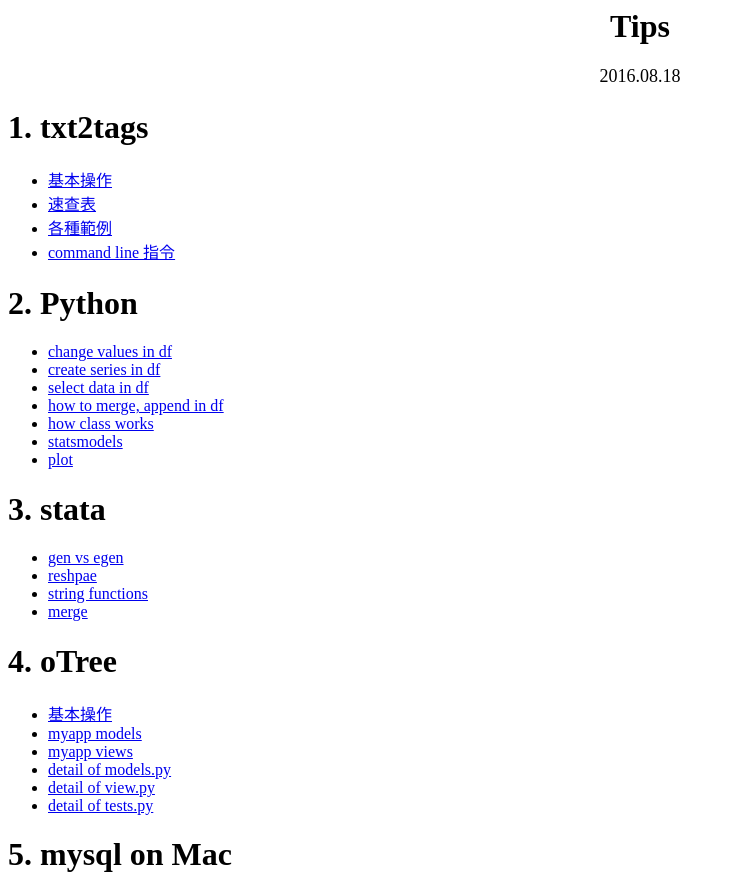
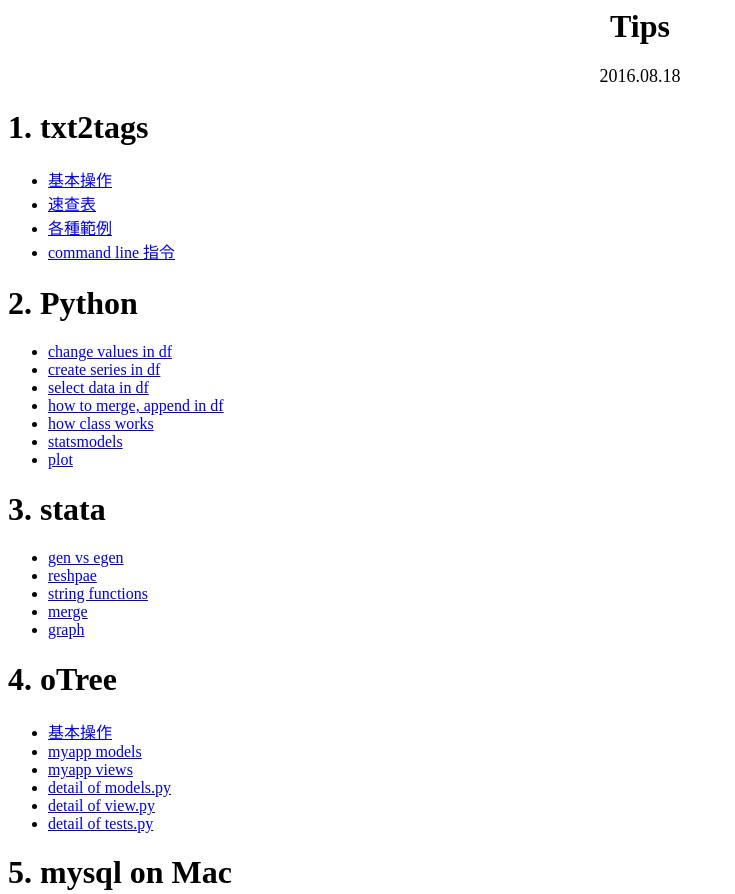
Before and after one commit to Crozierme/tips, a plain HTML site: page main.html in a window 1280 px wide. Shown: the top 894 px of the page, without its empty margins (0-735 px from the left). Drawn offline with Linux system fonts and the light colour scheme.

Commit message:
Update main.html
modify

```diff
--- a/main.html
+++ b/main.html
@@ -39,6 +39,7 @@
 <LI><A HREF="https://crozierme.github.io/tips/reshape.html">reshpae</A>
 <LI><A HREF="https://crozierme.github.io/tips/stata_string.html">string functions</A>
 <LI><A HREF="https://crozierme.github.io/tips/stata_merge.html">merge</A>
+<LI><A HREF="https://crozierme.github.io/tips/stata_graph.html">graph</A>
 </UL>
 
 <H1>4. oTree</H1>
```
